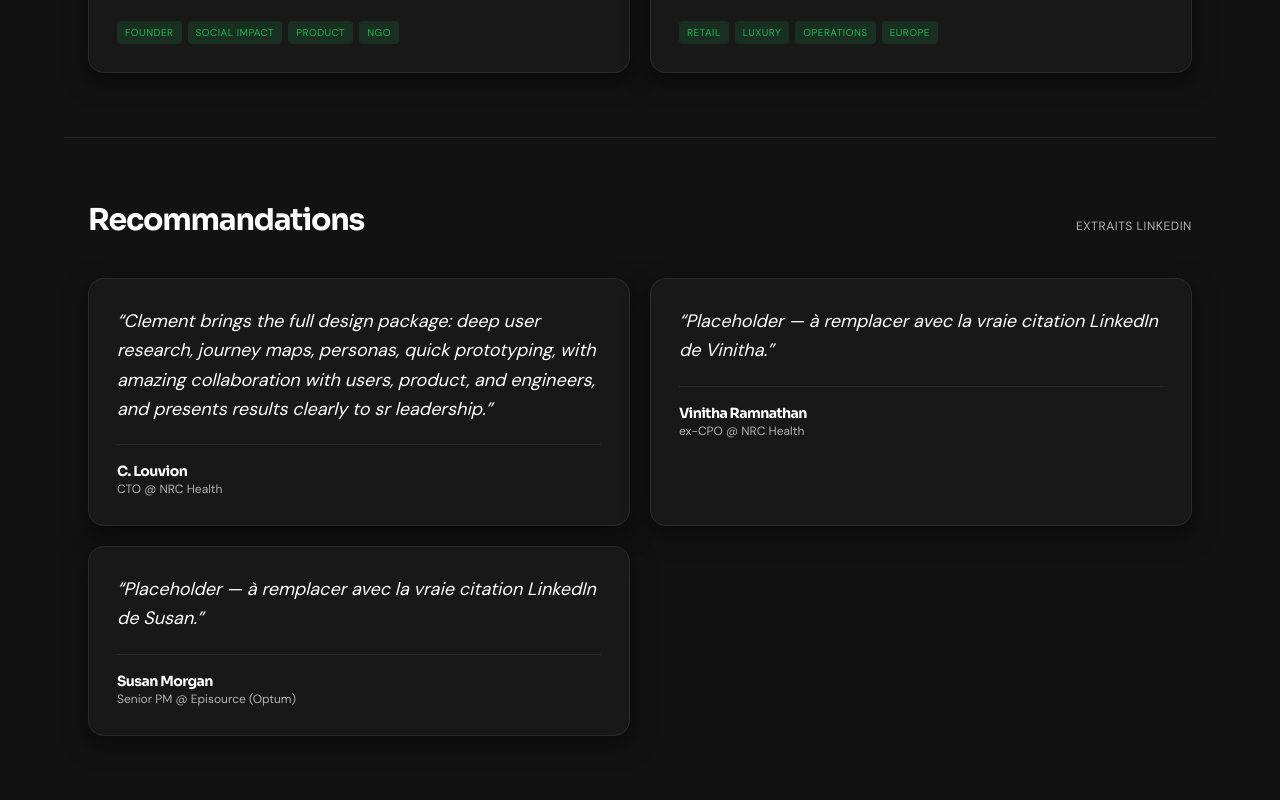
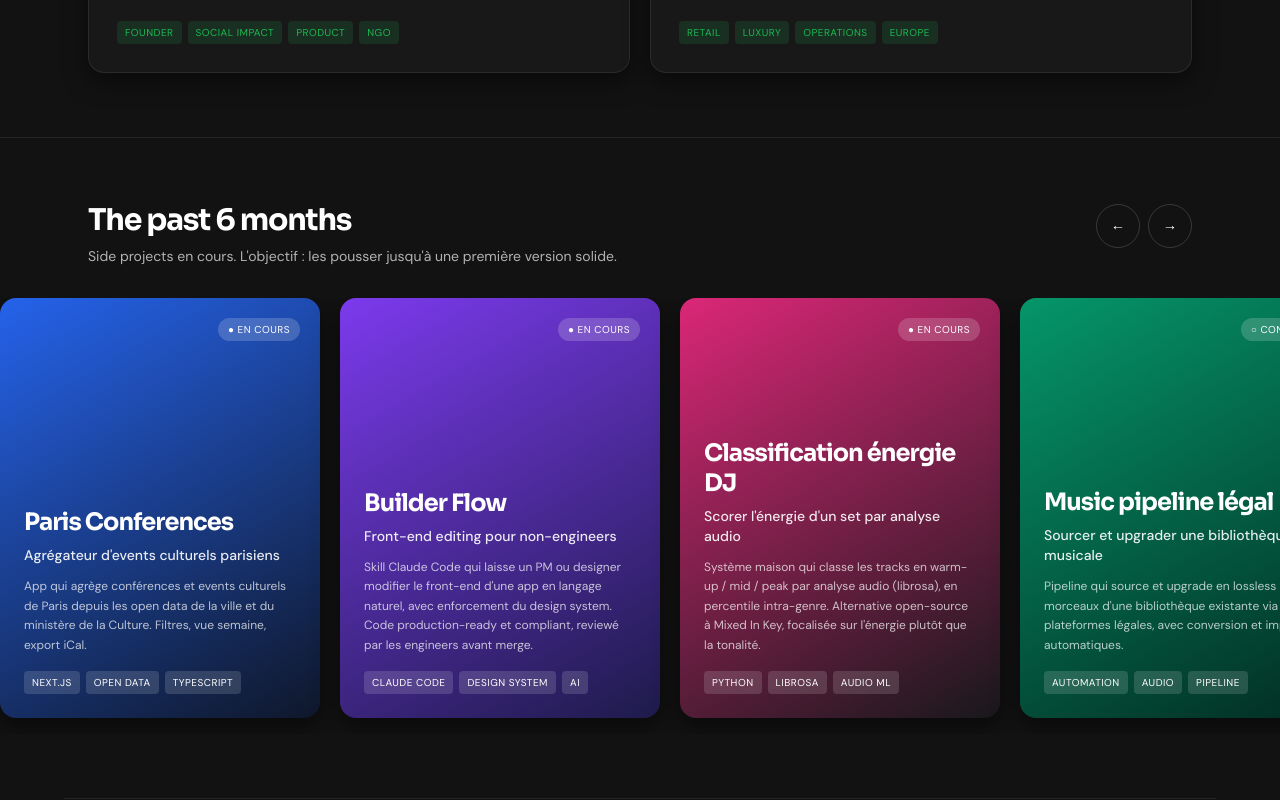
Before and after one commit to ClementPZ/clementpz-portfolio, a Next.js app: page / in a window 1280 px wide. Shown: the part 2280-3080 px from the top of the page. Built offline with nearby package versions, Linux system fonts and the light colour scheme.

Commit message:
Add "The past 6 months" carousel section
- New recentProjects[] data with 7 side projects (status, tags, identity colors)
- RecentProjects.tsx carousel with snap scroll + nav arrows
- Inserted between Work and Recommendations

Co-Authored-By: Claude Opus 4.8 <noreply@anthropic.com>

```diff
--- a/src/app/page.tsx
+++ b/src/app/page.tsx
@@ -2,6 +2,7 @@ import { Nav } from "../components/Nav";
 import { Hero } from "../components/Hero";
 import { Stack } from "../components/Stack";
 import { Work } from "../components/Work";
+import { RecentProjects } from "../components/RecentProjects";
 import { Recommendations } from "../components/Recommendations";
 import { Footer } from "../components/Footer";
 
@@ -13,6 +14,7 @@ export default function Home() {
         <Hero />
         <Stack />
         <Work />
+        <RecentProjects />
         <Recommendations />
       </main>
       <Footer />
--- /dev/null
+++ b/src/components/RecentProjects.tsx
@@ -0,0 +1,126 @@
+"use client";
+
+import { useRef } from "react";
+import { recentProjects, type ProjectStatus } from "../data/content";
+
+const statusLabel: Record<ProjectStatus, string> = {
+  live: "● En ligne",
+  "en cours": "● En cours",
+  concept: "○ Concept",
+};
+
+export function RecentProjects() {
+  const trackRef = useRef<HTMLDivElement>(null);
+
+  const scrollBy = (dir: 1 | -1) => {
+    const track = trackRef.current;
+    if (!track) return;
+    const card = track.querySelector<HTMLElement>("[data-card]");
+    const amount = card ? card.offsetWidth + 20 : 340;
+    track.scrollBy({ left: dir * amount, behavior: "smooth" });
+  };
+
+  return (
+    <section
+      id="recent"
+      className="py-16"
+      style={{ borderTop: "1px solid var(--border)" }}
+    >
+      <div className="max-w-6xl mx-auto px-6 flex items-baseline justify-between mb-8">
+        <div>
+          <h2 className="font-display text-2xl sm:text-3xl font-bold">
+            The past 6 months
+          </h2>
+          <p className="text-sm mt-2" style={{ color: "var(--text-muted)" }}>
+            Side projects en cours. L&apos;objectif : les pousser jusqu&apos;à une
+            première version solide.
+          </p>
+        </div>
+        <div className="hidden sm:flex gap-2">
+          <button
+            type="button"
+            aria-label="Précédent"
+            onClick={() => scrollBy(-1)}
+            className="btn-ghost"
+            style={{ width: 44, height: 44, justifyContent: "center", padding: 0 }}
+          >
+            ←
+          </button>
+          <button
+            type="button"
+            aria-label="Suivant"
+            onClick={() => scrollBy(1)}
+            className="btn-ghost"
+            style={{ width: 44, height: 44, justifyContent: "center", padding: 0 }}
+          >
+            →
+          </button>
+        </div>
+      </div>
+
+      <div
+        ref={trackRef}
+        className="flex gap-5 overflow-x-auto px-6 pb-4 snap-x snap-mandatory"
+        style={{ scrollbarWidth: "none" }}
+      >
+        {recentProjects.map((p) => (
+          <article
+            key={p.name}
+            data-card
+            className="snap-start shrink-0 flex flex-col justify-end rounded-2xl p-6 relative overflow-hidden"
+            style={{
+              width: "min(82vw, 320px)",
+              minHeight: 420,
+              background: `linear-gradient(150deg, ${p.accent} 0%, ${p.accent2} 100%)`,
+              color: "#ffffff",
+              boxShadow: "var(--shadow)",
+            }}
+          >
+            <span
+              className="absolute top-5 right-5 text-[10px] uppercase tracking-wider px-2.5 py-1 rounded-full"
+              style={{
+                background: "rgba(255,255,255,0.18)",
+                color: "#ffffff",
+                backdropFilter: "blur(8px)",
+              }}
+            >
+              {statusLabel[p.status]}
+            </span>
+
+            <div className="relative">
+              <h3 className="font-display text-2xl font-bold mb-2 leading-tight">
+                {p.name}
+              </h3>
+              <p
+                className="text-sm font-medium mb-3"
+                style={{ color: "rgba(255,255,255,0.9)" }}
+              >
+                {p.tagline}
+              </p>
+              <p
+                className="text-xs leading-relaxed mb-4"
+                style={{ color: "rgba(255,255,255,0.72)" }}
+              >
+                {p.description}
+              </p>
+              <div className="flex flex-wrap gap-1.5">
+                {p.tags.map((t) => (
+                  <span
+                    key={t}
+                    className="text-[10px] uppercase tracking-wider px-2 py-1 rounded"
+                    style={{
+                      background: "rgba(255,255,255,0.14)",
+                      color: "#ffffff",
+                    }}
+                  >
+                    {t}
+                  </span>
+                ))}
+              </div>
+            </div>
+          </article>
+        ))}
+      </div>
+    </section>
+  );
+}
--- a/src/data/content.ts
+++ b/src/data/content.ts
@@ -158,6 +158,98 @@ export const recommendations: Reco[] = [
 ];
 
 // ============================================================================
+// Recent projects — "The past 6 months". Side projects en cours, affichés en
+// carousel. status = état d'avancement. accent/accent2 = couleurs d'identité
+// PROPRES au projet (volontairement hardcodées, pas des tokens de thème).
+// ============================================================================
+
+export type ProjectStatus = "live" | "en cours" | "concept";
+
+export type RecentProject = {
+  name: string;
+  tagline: string;
+  description: string;
+  status: ProjectStatus;
+  tags: string[];
+  accent: string; // couleur d'identité projet (fond de carte)
+  accent2: string; // 2e couleur pour le gradient
+  link?: string;
+};
+
+export const recentProjects: RecentProject[] = [
+  {
+    name: "Paris Conferences",
+    tagline: "Agrégateur d'events culturels parisiens",
+    description:
+      "App qui agrège conférences et events culturels de Paris depuis les open data de la ville et du ministère de la Culture. Filtres, vue semaine, export iCal.",
+    status: "en cours",
+    tags: ["Next.js", "Open Data", "TypeScript"],
+    accent: "#2563eb",
+    accent2: "#0f172a",
+  },
+  {
+    name: "Builder Flow",
+    tagline: "Front-end editing pour non-engineers",
+    description:
+      "Skill Claude Code qui laisse un PM ou designer modifier le front-end d'une app en langage naturel, avec enforcement du design system. Code production-ready et compliant, reviewé par les engineers avant merge.",
+    status: "en cours",
+    tags: ["Claude Code", "Design System", "AI"],
+    accent: "#7c3aed",
+    accent2: "#1e1b4b",
+  },
+  {
+    name: "Classification énergie DJ",
+    tagline: "Scorer l'énergie d'un set par analyse audio",
+    description:
+      "Système maison qui classe les tracks en warm-up / mid / peak par analyse audio (librosa), en percentile intra-genre. Alternative open-source à Mixed In Key, focalisée sur l'énergie plutôt que la tonalité.",
+    status: "en cours",
+    tags: ["Python", "librosa", "Audio ML"],
+    accent: "#db2777",
+    accent2: "#18181b",
+  },
+  {
+    name: "Music pipeline légal",
+    tagline: "Sourcer et upgrader une bibliothèque musicale",
+    description:
+      "Pipeline qui source et upgrade en lossless les morceaux d'une bibliothèque existante via plateformes légales, avec conversion et import automatiques.",
+    status: "concept",
+    tags: ["Automation", "Audio", "Pipeline"],
+    accent: "#059669",
+    accent2: "#022c22",
+  },
+  {
+    name: "Recherche emploi",
+    tagline: "Interface France Travail simplifiée",
+    description:
+      "Interface épurée par-dessus l'API France Travail : recherche par commune, filtres, cartes d'offres. Proxy Cloudflare Worker pour l'OAuth et le cache.",
+    status: "concept",
+    tags: ["API", "Cloudflare Worker", "UX"],
+    accent: "#0891b2",
+    accent2: "#083344",
+  },
+  {
+    name: "Jeu de cartes couple",
+    tagline: "Mécanique de révélation asymétrique",
+    description:
+      "Jeu de cartes pour couples basé sur une mécanique de révélation simultanée sur un spectre. 5 piliers, système de couleurs par intensité, cartes spéciales. Phase de design des cartes.",
+    status: "concept",
+    tags: ["Flutter", "Game Design", "Product"],
+    accent: "#ea580c",
+    accent2: "#1c1917",
+  },
+  {
+    name: "Frise histoire du graphisme",
+    tagline: "Visualisation chronologique des mouvements",
+    description:
+      "Frise interactive de l'histoire du graphisme : typographes, moments fondateurs et affiches emblématiques, de l'Art Nouveau à l'école suisse et américaine.",
+    status: "concept",
+    tags: ["Data Viz", "Design", "History"],
+    accent: "#ca8a04",
+    accent2: "#1c1917",
+  },
+];
+
+// ============================================================================
 // Themes — chaque thème = un set de tokens CSS injecté via data-theme.
 // Pour ajouter un thème : ajouter une entrée ici + un bloc CSS dans globals.css.
 // ============================================================================
```
